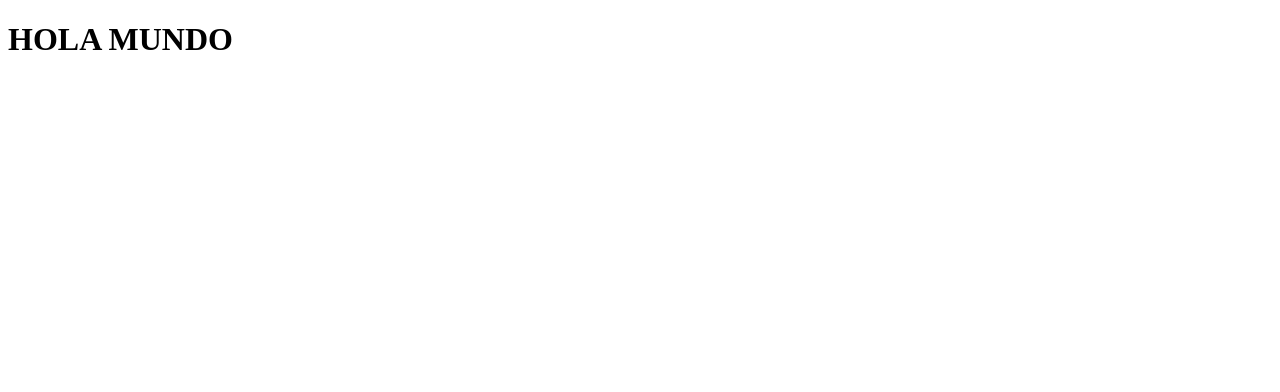
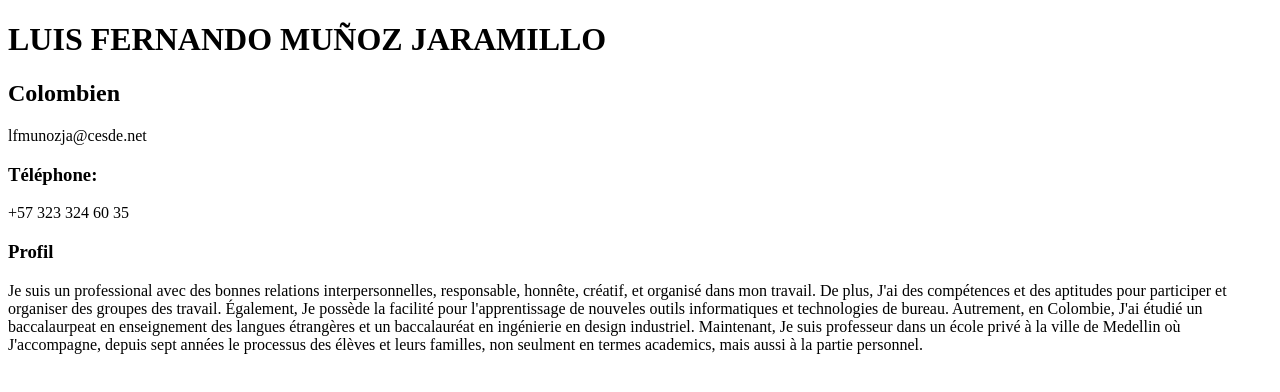
Before and after one commit to luisfernandomunozj/luisF, a plain HTML site: page index.html in a window 1280 px wide. Drawn offline with Linux system fonts and the light colour scheme.

Commit message:
Continuación

```diff
--- a/index.html
+++ b/index.html
@@ -6,7 +6,27 @@
     <meta name="viewport" content="width=device-width, initial-scale=1.0">
     <title>Document</title>
 </head>
+<h1>LUIS FERNANDO MUÑOZ JARAMILLO</h1>
 <body>
-    <h1>HOLA MUNDO</h1>
+    <H2>Colombien</H2>
+    <p>lfmunozja@cesde.net</p>
+    <h3>Téléphone:</h3>
+    <p>+57 323 324 60 35</p>
+    <h3>Profil</h3>
+    <p>Je suis un professional avec des bonnes relations interpersonnelles, responsable,
+      honnête, créatif, et organisé dans mon travail.
+      De plus, J'ai des compétences et des aptitudes pour participer et organiser des groupes
+      des travail. Également, Je possède la facilité pour l'apprentissage de nouveles outils
+      informatiques et technologies de bureau. Autrement, en Colombie, J'ai étudié un baccalaurpeat
+      en enseignement des langues étrangères et un baccalauréat en ingénierie en design industriel.
+      Maintenant, Je suis professeur dans un école privé à la ville de Medellin où J'accompagne, depuis
+      sept années le processus des élèves et leurs familles, non seulment en termes academics, mais aussi
+      à la partie personnel.</p>
+
+
+
+
+
+
 </body>
 </html>
```
